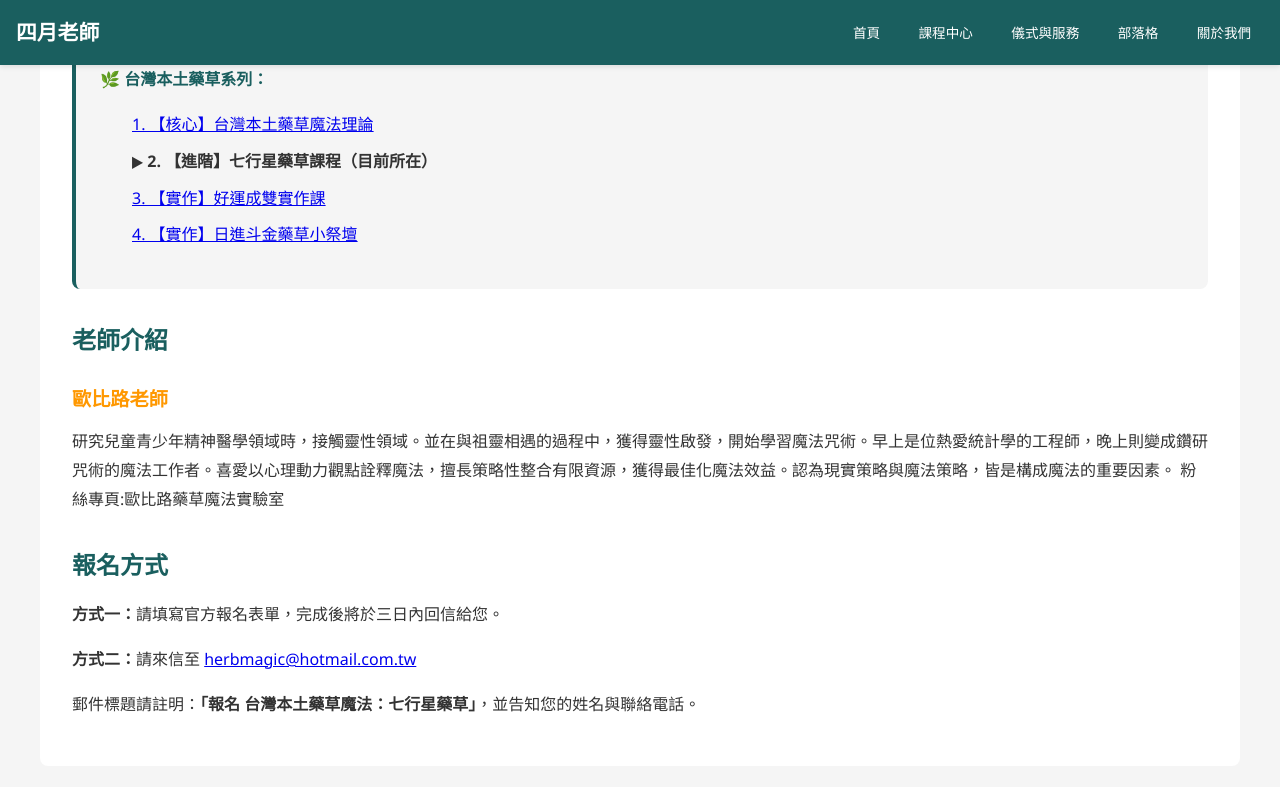
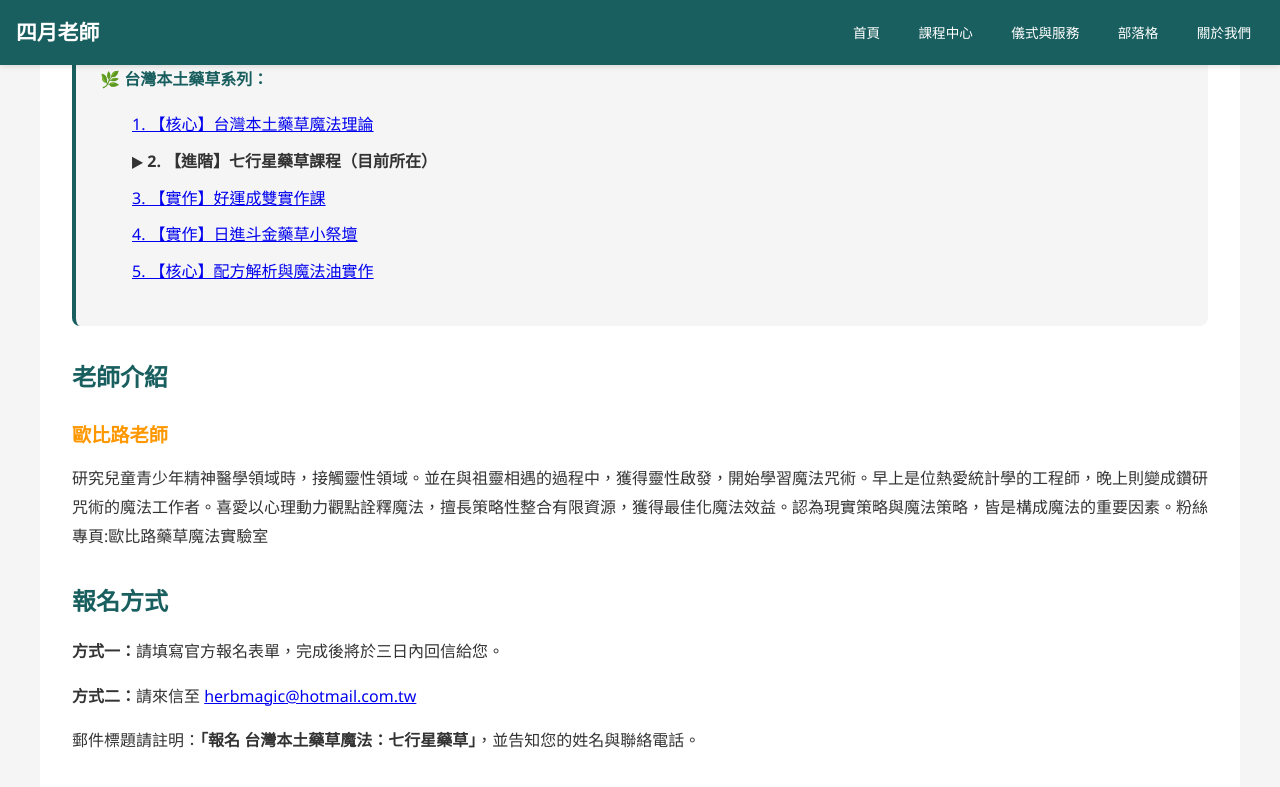
Before and after one commit to light4uliuphone-lang/hoodoo, a Jekyll site: the page built from courses/course-local-02.html, in a window 1280 px wide and 900 px high, scrolled down 1596 px. Shown: the top 787 px of the window. Built offline with Jekyll 4.4.1, drawn with Linux system fonts in a browser that asks for light colours; some of the changed lines change nothing that is shown; some of the changed text lies outside the part shown.

Commit message:
Update course-local-02.html

```diff
--- a/courses/course-local-02.html
+++ b/courses/course-local-02.html
@@ -24,7 +24,7 @@
         <h2>課程詳情</h2>
         <p>我們將從「區分本土藥草行星屬性」的實驗辨識技巧談起，教導如何將特定的本土藥草連結至適當的行星職權。您將認識分屬七行星的數種本土藥草及其魔法功能，並學習如何利用藥草特性來增強行星能量在現實生活中的體現。</p>
 
-        <p>課程最後將教導如何利用本土藥草搭配行星魔法，製作出專屬於七顆行星的<strong>「魔術盒」</strong>。這不僅是技術的接軌，更是跨系統的整合實踐，讓您的藥草工作不再侷限於本土，而是具備更廣闊的策略視野。</p>
+        <p>課程最後將教導如何利用本土藥草搭配行星魔法，製作出專屬於七顆行星的<strong>「魔術盒」</strong>。這不僅是技術的接軌，更是跨系統的整合實踐，讓您的藥草工作不再侷限於本土，職位具備更廣闊的策略視野。</p>
 
         <h2>課程大綱</h2>
         <div style="display: grid; grid-template-columns: 1fr 1fr; gap: 20px;">
@@ -62,15 +62,17 @@
                 <li><strong>▶ 2. 【進階】七行星藥草課程（目前所在）</strong></li>
                 <li><a href="/courses/course-local-03/">3. 【實作】好運成雙實作課</a></li>
                 <li><a href="/courses/course-local-04/">4. 【實作】日進斗金藥草小祭壇</a></li>
+                <li><a href="/courses/course-local-05/">5. 【核心】配方解析與魔法油實作</a></li>
             </ul>
         </div>
-       <h2>老師介紹</h2>
+
+        <h2>老師介紹</h2>
         <div class="teacher-info">
             <h3>歐比路老師</h3>
-            <p>研究兒童青少年精神醫學領域時，接觸靈性領域。並在與祖靈相遇的過程中，獲得靈性啟發，開始學習魔法咒術。早上是位熱愛統計學的工程師，晚上則變成鑽研咒術的魔法工作者。喜愛以心理動力觀點詮釋魔法，擅長策略性整合有限資源，獲得最佳化魔法效益。認為現實策略與魔法策略，皆是構成魔法的重要因素。
-粉絲專頁:歐比路藥草魔法實驗室</p>
+            <p>研究兒童青少年精神醫學領域時，接觸靈性領域。並在與祖靈相遇的過程中，獲得靈性啟發，開始學習魔法咒術。早上是位熱愛統計學的工程師，晚上則變成鑽研咒術的魔法工作者。喜愛以心理動力觀點詮釋魔法，擅長策略性整合有限資源，獲得最佳化魔法效益。認為現實策略與魔法策略，皆是構成魔法的重要因素。粉絲專頁:歐比路藥草魔法實驗室</p>
         </div>
-      <h2>報名方式</h2>
+
+        <h2>報名方式</h2>
         <div class="registration-info">
             <p><strong>方式一：</strong>請填寫官方報名表單，完成後將於三日內回信給您。</p>
             <p><strong>方式二：</strong>請來信至 <a href="mailto:{{ site.email | default: 'herbmagic@hotmail.com.tw' }}">{{ site.email | default: 'herbmagic@hotmail.com.tw' }}</a></p>
```
